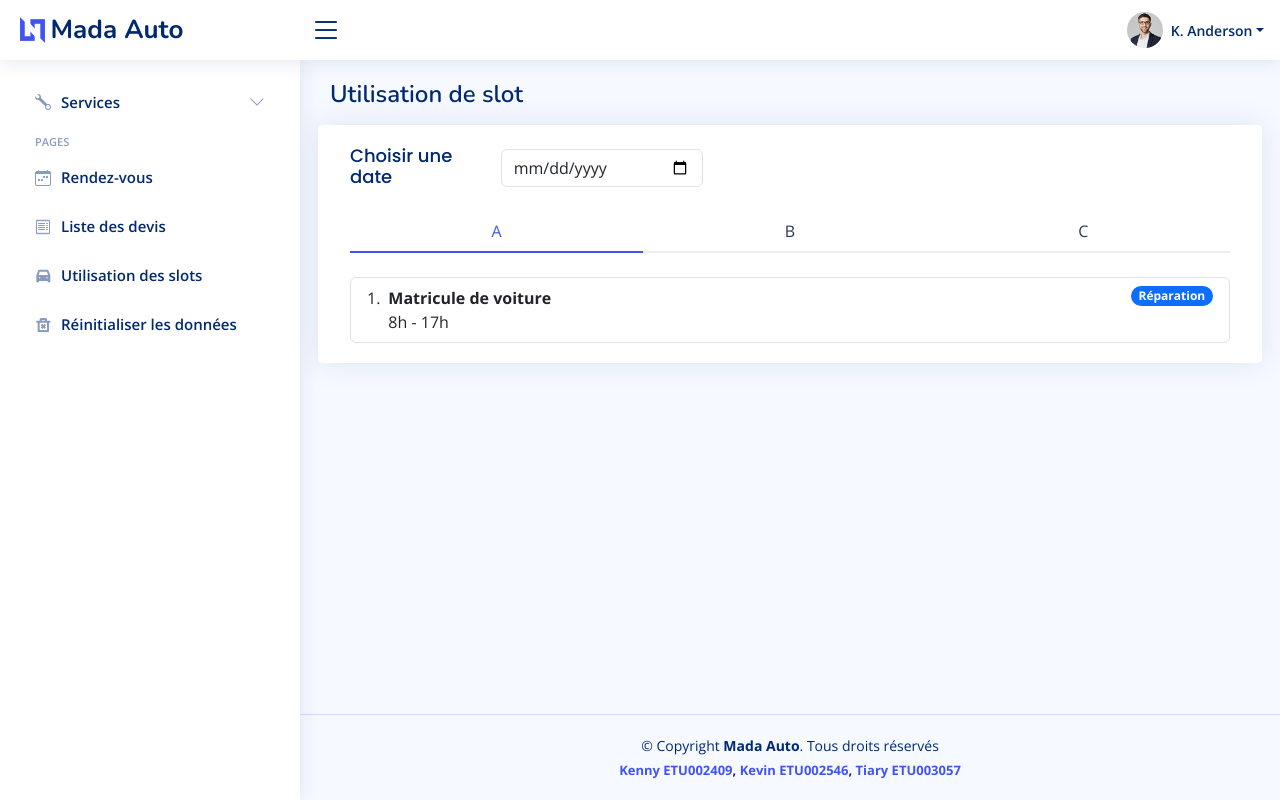
After one commit to kenny516/CI3Template, a CodeIgniter app: page /Garage-automobile/BackOffice/slot in a window 1280 px wide. The commit adds this page. Run offline with CodeIgniter, Linux system fonts and the light colour scheme; some libraries are stand-ins or nearby versions.

Commit message:
utilisation de slot

```diff
--- a/application/config/routes.php
+++ b/application/config/routes.php
@@ -70,6 +70,7 @@ $route['BackOffice/login/add_admin'] = 'Back_office_login/add_admin';
 
 $route['BackOffice/appointments/calendar'] = 'Back_office_rendez_vous/fetch_appointments';
 $route['BackOffice/quotation/list'] = 'Back_office_quotation/RendezVous_model_list';
+$route['BackOffice/slot'] = 'Back_office_slot';
 
 
 /// Front office
--- /dev/null
+++ b/application/controllers/Back_office_slot.php
@@ -0,0 +1,11 @@
+<?php
+
+class Back_office_slot extends CI_Controller
+{
+    public function index()
+    {
+        $data['content'] = BACK_OFFICE_VIEW_FOLDER . 'slot_usage';
+        $data['title'] = 'Utilisation de slot';
+        $this->load->view(BACK_OFFICE_VIEW_FOLDER . 'base_layout', $data);
+    }
+}
--- a/application/views/back-office/sidebar.php
+++ b/application/views/back-office/sidebar.php
@@ -28,11 +28,16 @@
                 <span>Rendez-vous</span>
             </a>
         </li>
-
         <li class="nav-item">
             <a class="nav-link collapsed" href="<?= site_url('BackOffice/quotation/list'); ?>">
                 <i class="bi bi-receipt"></i>
                 <span>Liste des devis</span>
+            </a>
+        </li>
+        <li class="nav-item">
+            <a class="nav-link collapsed" href="<?= site_url('BackOffice/slot'); ?>">
+                <i class="ri-car-fill"></i>
+                <span>Utilisation des slots</span>
             </a>
         </li>
         <li class="nav-item">
--- /dev/null
+++ b/application/views/back-office/slot_usage.php
@@ -0,0 +1,64 @@
+<div class="row">
+    <div class="card">
+        <div class="card-body">
+            <div class="row align-items-center">
+                <div class="col-lg-2">
+                    <h5 class="card-title">Choisir une date</h5>
+                </div>
+                <div class="col-lg-3">
+                    <input type="date" class="form-control" name="date" aria-label="date">
+                </div>
+            </div>
+            <ul class="nav nav-tabs nav-tabs-bordered d-flex" id="borderedTabJustified" role="tablist">
+                <li class="nav-item flex-fill" role="presentation">
+                    <button class="nav-link w-100 active" id="home-tab" data-bs-toggle="tab" data-bs-target="#bordered-justified-A" type="button" role="tab" aria-controls="home" aria-selected="true">A</button>
+                </li>
+                <li class="nav-item flex-fill" role="presentation">
+                    <button class="nav-link w-100" id="profile-tab" data-bs-toggle="tab" data-bs-target="#bordered-justified-B" type="button" role="tab" aria-controls="profile" aria-selected="false">B</button>
+                </li>
+                <li class="nav-item flex-fill" role="presentation">
+                    <button class="nav-link w-100" id="contact-tab" data-bs-toggle="tab" data-bs-target="#bordered-justified-C" type="button" role="tab" aria-controls="contact" aria-selected="false">C</button>
+                </li>
+            </ul>
+            <div class="tab-content pt-4" id="borderedTabJustifiedContent">
+                <div class="tab-pane fade show active" id="bordered-justified-A" role="tabpanel">
+                    <ol class="list-group list-group-numbered">
+                        <li class="list-group-item d-flex justify-content-between align-items-start">
+                            <div class="ms-2 me-auto">
+                                <div class="fw-bold">Matricule de voiture</div>
+                                <span>8h - 17h</span>
+                            </div>
+                            <span class="badge bg-primary rounded-pill">Réparation</span>
+                        </li>
+                    </ol>
+                </div>
+                <div class="tab-pane fade" id="bordered-justified-B" role="tabpanel">
+                    <div class="tab-pane fade show active" id="bordered-justified-B" role="tabpanel">
+                        <ol class="list-group list-group-numbered">
+                            <li class="list-group-item d-flex justify-content-between align-items-start">
+                                <div class="ms-2 me-auto">
+                                    <div class="fw-bold">Matricule de voiture</div>
+                                    <span>8h - 17h</span>
+                                </div>
+                                <span class="badge bg-primary rounded-pill">Réparation</span>
+                            </li>
+                        </ol>
+                    </div>
+                </div>
+                <div class="tab-pane fade" id="bordered-justified-C" role="tabpanel">
+                    <div class="tab-pane fade show active" id="bordered-justified-C" role="tabpanel">
+                        <ol class="list-group list-group-numbered">
+                            <li class="list-group-item d-flex justify-content-between align-items-start">
+                                <div class="ms-2 me-auto">
+                                    <div class="fw-bold">Matricule de voiture</div>
+                                    <span>8h - 17h</span>
+                                </div>
+                                <span class="badge bg-primary rounded-pill">Réparation</span>
+                            </li>
+                        </ol>
+                    </div>
+                </div>
+            </div>
+        </div>
+    </div>
+</div>
```
